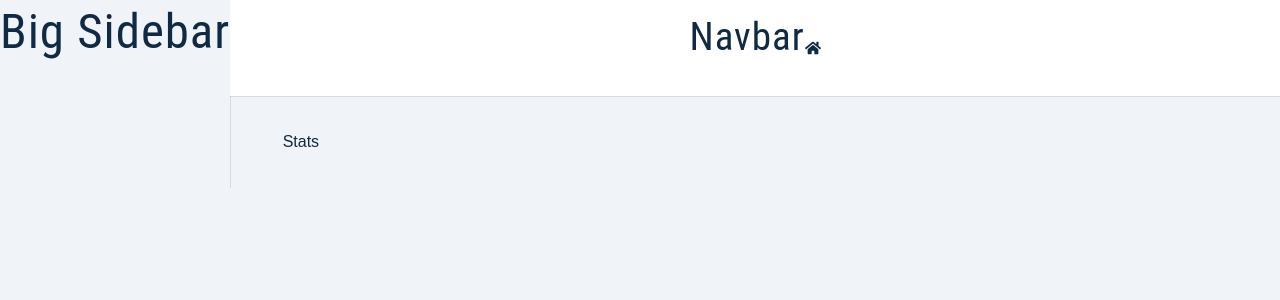
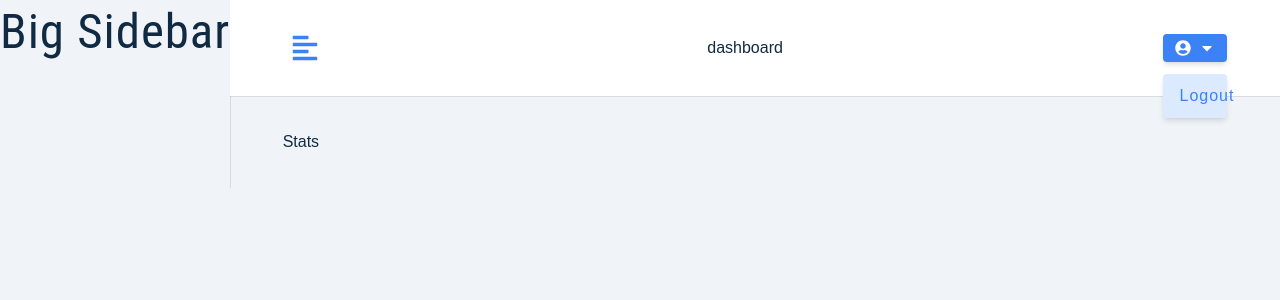
Before and after one commit to jodoesgit/react18-redux-jobster, a React (Create React App) app: page / in a window 1280 px wide. Shown: the top 300 px of the page. Built offline with nearby package versions, Linux system fonts and the light colour scheme.

Commit message:
Added navbar elements

```diff
--- a/src/components/Navbar.js
+++ b/src/components/Navbar.js
@@ -1,11 +1,44 @@
 import Wrapper from '../assets/wrappers/Navbar';
-import { FaHome } from 'react-icons/fa';
+import { FaAlignLeft, FaUserCircle, FaCaretDown, FaUser } from 'react-icons/fa';
+import Logo from './Logo';
+import { useState } from 'react';
+import { useDispatch, useSelector } from 'react-redux';
 
 const Navbar = () => {
+  const { user } = useSelector((store) => store.user);
+  const dispatch = useDispatch();
+
   return (
     <Wrapper>
-      <h2>Navbar</h2>
-      <FaHome />
+      <div className="nav-center">
+        <button
+          type="button"
+          className="toggle-btn"
+          onClick={() => console.log('toggle sidebar')}
+        >
+          <FaAlignLeft />
+        </button>
+        <Logo />
+        <div className="logo-text">dashboard</div>
+        <div className="btn-container">
+          <button
+            type="button"
+            className="btn"
+            onClick={() => console.log('toggle logout dropdown')}
+          >
+            <FaUserCircle /> {user?.name} <FaCaretDown />
+          </button>
+          <div className="dropdown show-dropdown">
+            <button
+              type="button"
+              className="dropdown-btn"
+              onClick={() => console.log('logout user')}
+            >
+              logout
+            </button>
+          </div>
+        </div>
+      </div>
     </Wrapper>
   );
 };
```
